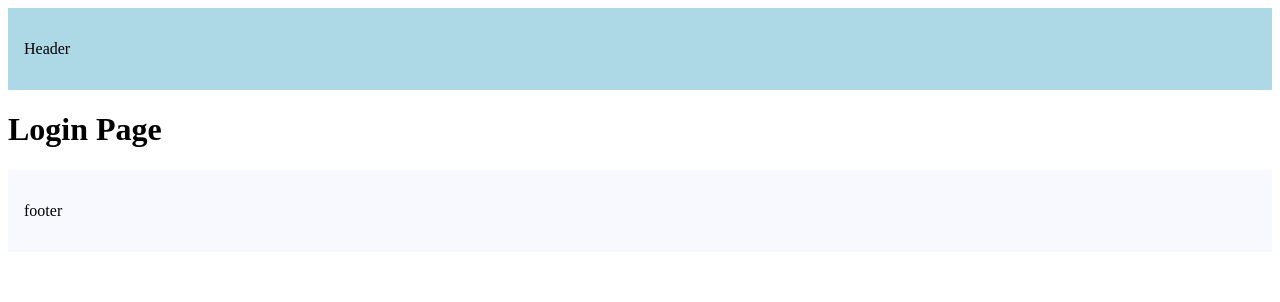
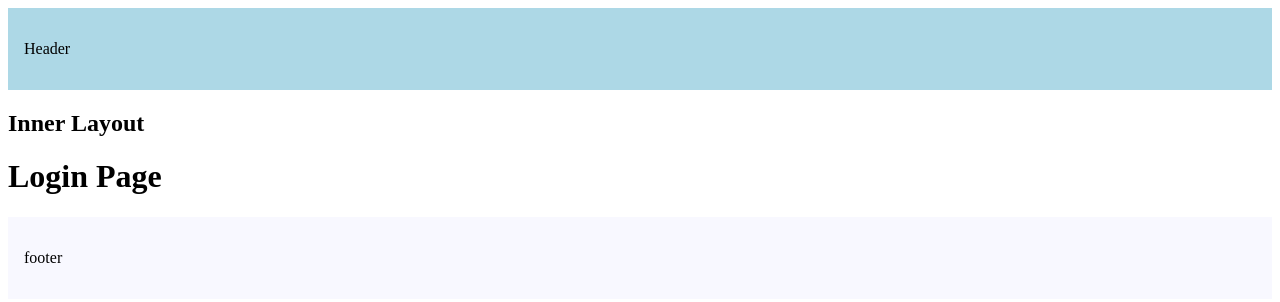
Before and after one commit to Fadhillatmojo/nextjs101, a Next.js app: page /login in a window 1280 px wide. Shown: the top 302 px of the page. Built offline with nearby package versions, Linux system fonts and the light colour scheme.

Commit message:
route group layout

```diff
--- /dev/null
+++ b/src/app/(auth)/(with-auth-layout)/layout.tsx
@@ -0,0 +1,10 @@
+export default function AuthLayout({children} : {
+	children: React.ReactNode;
+}) {
+	return(
+		<div>
+			<h2>Inner Layout</h2>
+			{children}
+		</div>
+	);
+}
```
Also changed, not shown: src/app/(auth)/(with-auth-layout)/login/page.tsx (renamed from src/app/(auth)/login/page.tsx), src/app/(auth)/(with-auth-layout)/register/page.tsx (renamed from src/app/(auth)/register/page.tsx).
